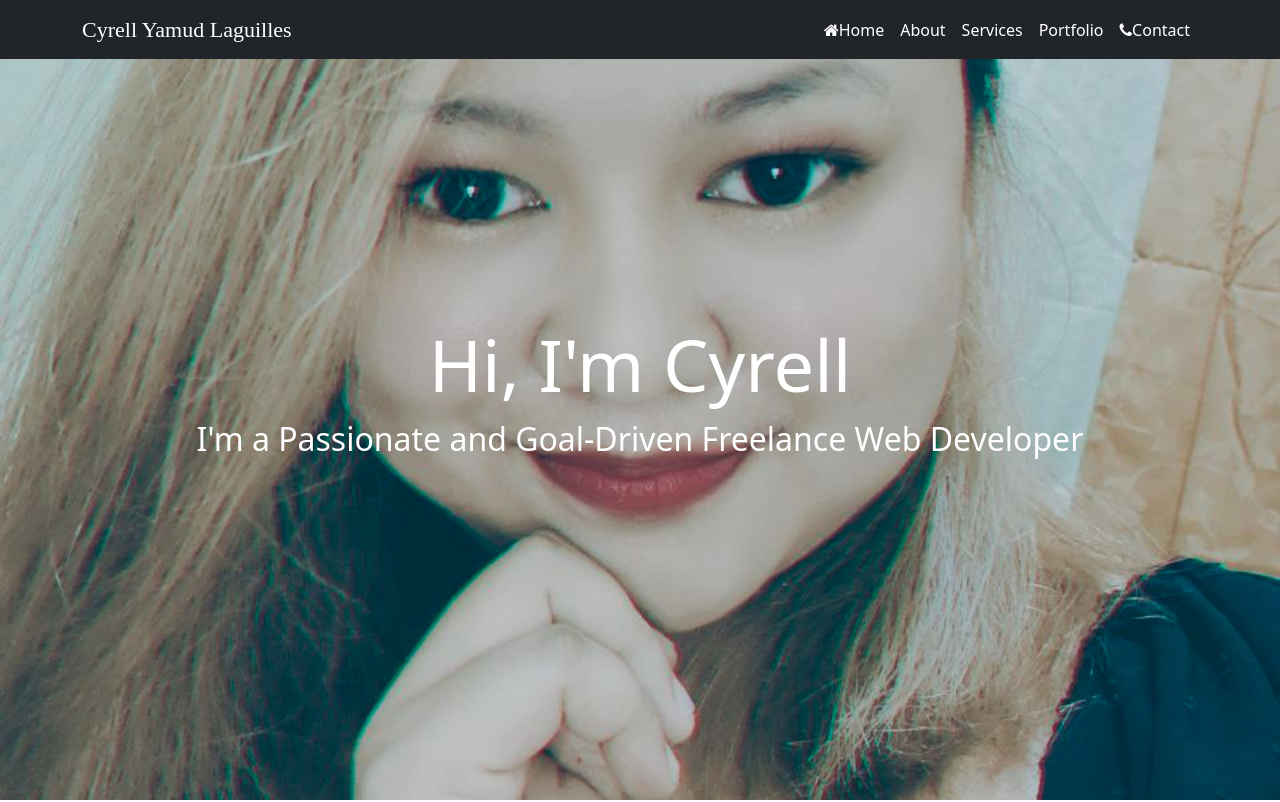
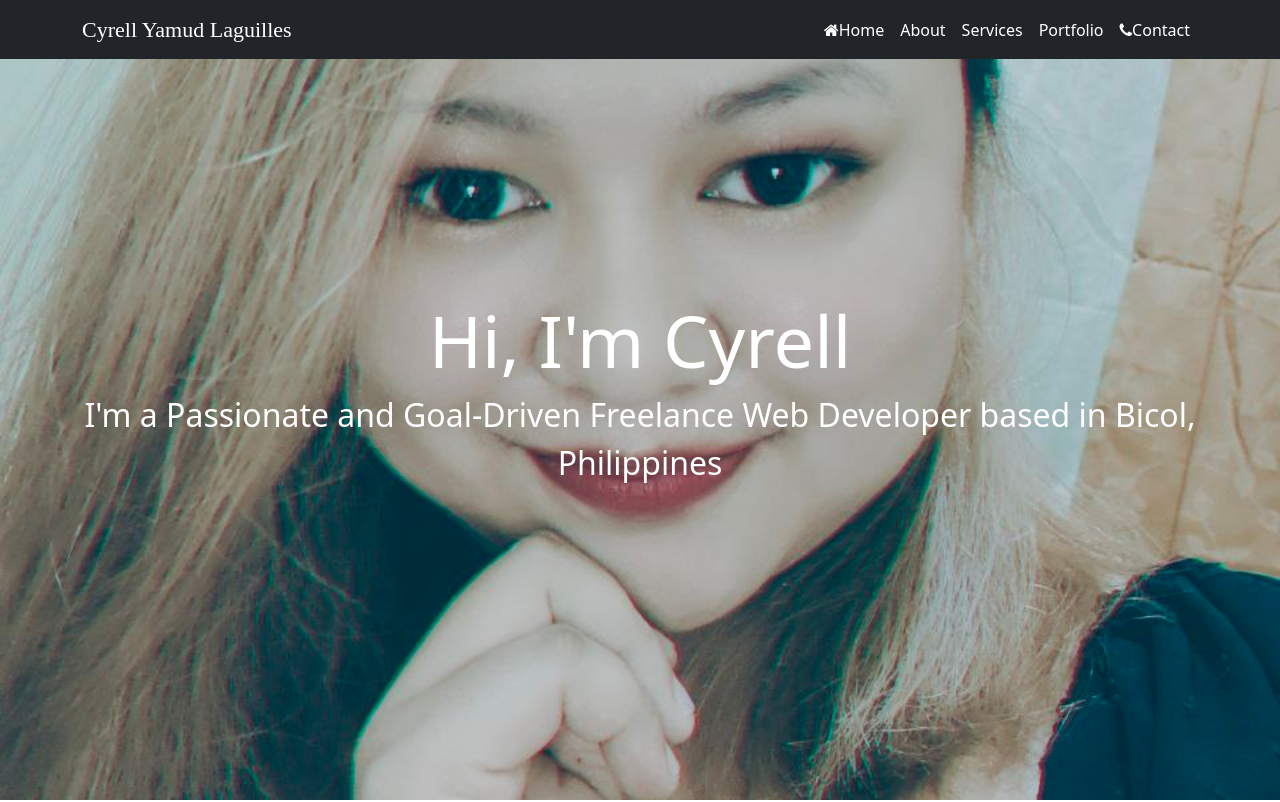
Before and after one commit to cyrell333/cyrell-portfolio, a plain HTML site: page index.html in a window 1280 px wide. Shown: the top 802 px of the page. Drawn offline with nearby package versions, Linux system fonts and the light colour scheme; a web font is replaced by a local one.

Commit message:
Update index.html

```diff
--- a/index.html
+++ b/index.html
@@ -74,7 +74,7 @@
             <div class="row">
             <div class="col-lg-12 col-md-12 col-sm-12 col-xs-12 hero-text">
                 <h2 class="hero_title">Hi, I'm Cyrell</h2>
-                <p class="hero_desc">I'm a Passionate and Goal-Driven Freelance Web Developer</p>
+                <p class="hero_desc">I'm a Passionate and Goal-Driven Freelance Web Developer based in Bicol, Philippines</p>
 
 
             </div>
```
